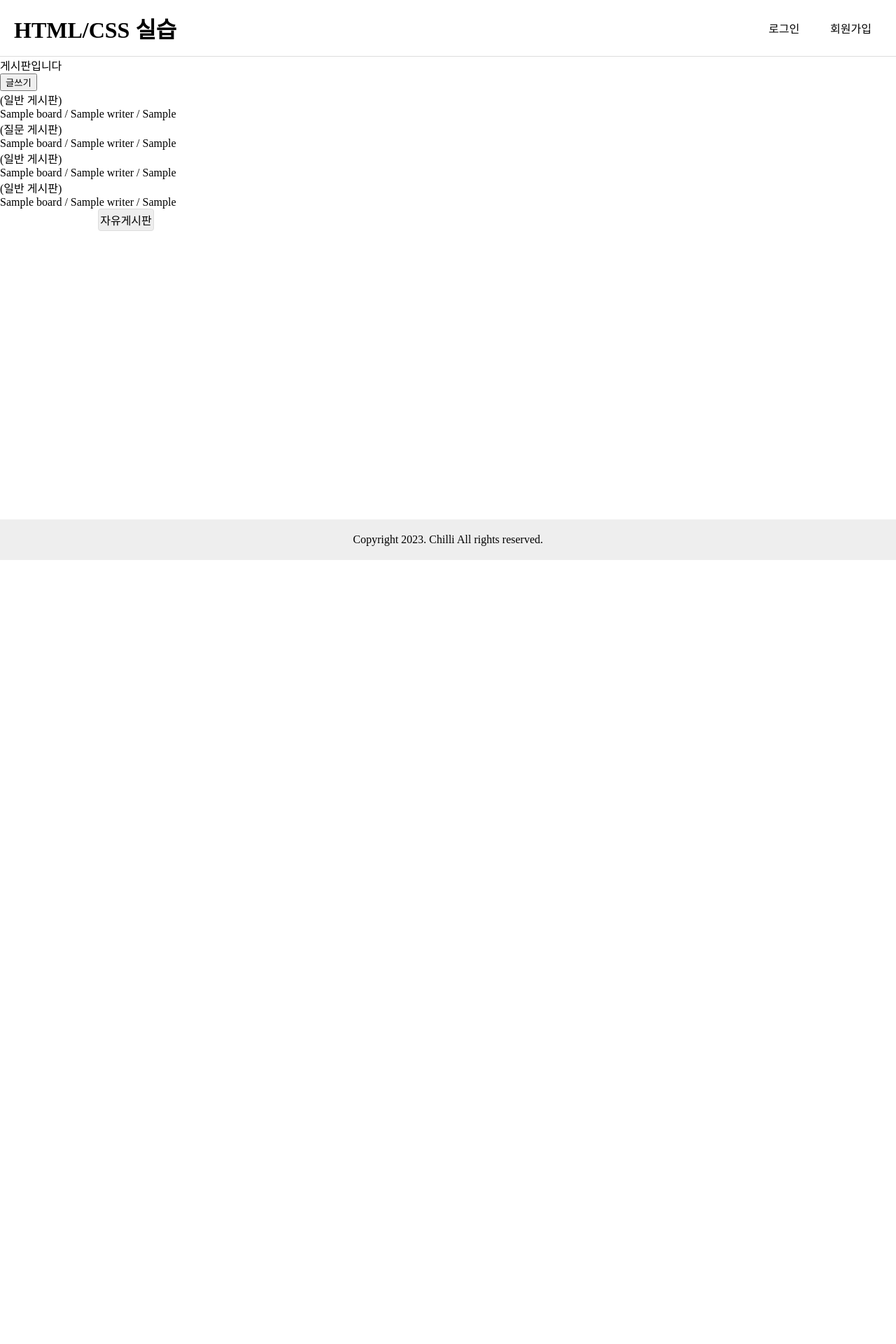
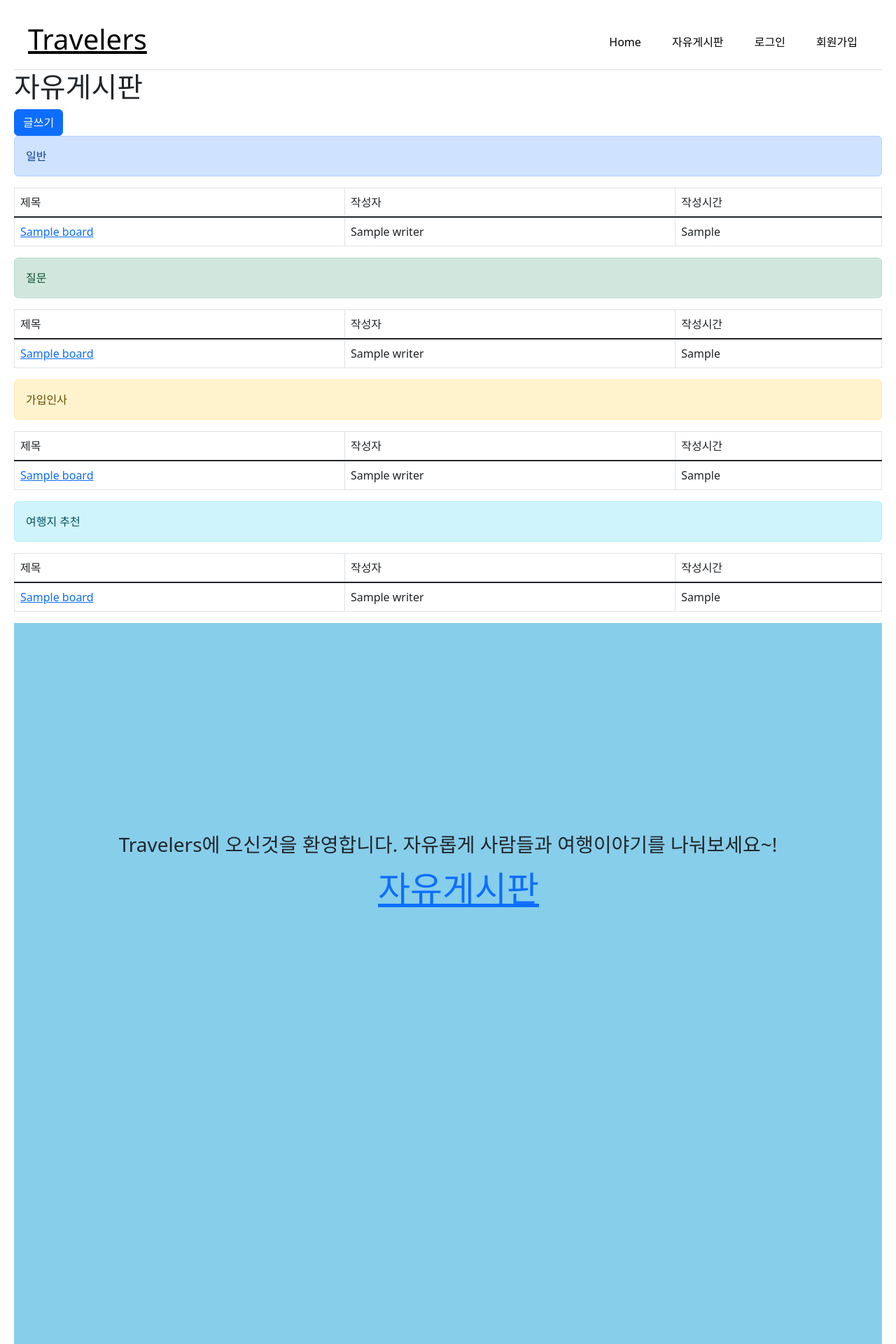
Before and after one commit to k2h2j3/Orme_djangoproject, a Django app: template board/templates/board/board_list.html in a window 1280 px wide. Shown: the top 1920 px of the page at 70% size. Before the commit the page ends 800 px from the top, so only its background shows below. Run offline with Django 3.2, Linux system fonts and the light colour scheme; the template is opened without the code that fills it: most values are stand-ins (such as "Sample title", 1, 10 or a date in 2020).

Commit message:
7/19 조회수 기능, index.html, board_list.html css파일 추가

```diff
--- a/board/templates/board/board_list.html
+++ b/board/templates/board/board_list.html
@@ -1,51 +1,147 @@
 {% extends 'home/index.html' %}
 
 {% block contents %}
-<div>게시판입니다</div>
-<div>
-    <a href="{% url 'board:board_write' %}"><button>글쓰기</button></a>
+
+<head>
+  <meta charset="UTF-8">
+  <meta http-equiv="X-UA-Compatible" content="IE=edge">
+  <meta name="viewport" content="width=device-width, initial-scale=1.0">
+  <title>자유게시판</title>
+  <link rel="stylesheet" href="/static/css/board_list.css">
+  <link href="https://cdn.jsdelivr.net/npm/bootstrap@5.2.3/dist/css/bootstrap.min.css" rel="stylesheet" integrity="sha384-rbsA2VBKQhggwzxH7pPCaAqO46MgnOM80zW1RWuH61DGLwZJEdK2Kadq2F9CUG65" crossorigin="anonymous">
+</head>
+
+<body>
+  <div class="title-free">
+    <h1>
+      자유게시판
+    </h1>
+  </div>
+  <div class="btn-write">
+      <a href="{% url 'board:board_write' %}"><button type="button" class="btn btn-primary">글쓰기</button></a>
   </div>
 
   <div class="board">
       <div class="normal-board">
-        <p>(일반 게시판)</p>
+          <div class="alert alert-primary" role="alert">
+            일반
+          </div>
+          {% if normal_boards %}
+            <table class="table table-bordered">
+              <thead class="Table-light">
+                <tr>
+                  <td>제목</td>
+                  <td>작성자</td>
+                  <td>작성시간</td>
+                </tr>
+              </thead>
+              <tbody class="table-group-divider">
                 {% for board in normal_boards %}
-        {% if board %}
-        <a href='/board/detail/{{ board.id }}' target='_self'>
-          <div>{{ board.title }} / {{ board.writer }} / {{ board.write_dttm }}</div>
+                  <tr>
+                    <td>
+                      <a href='/board/detail/{{ board.id }}' target='_self'>{{ board.title }}
                       </a>
+                    </td>
+                    <td>{{ board.writer }}</td>
+                    <td>{{ board.write_dttm }}</td>
+                  </tr>
+                {% endfor %}
+              </tbody>
+            </table>
+          {% else %}
+            <p>작성된 게시물이 없습니다<p>
           {% endif %}
-        {% endfor %}
       </div>
       <div class="question-board">
-        <p>(질문 게시판)</p>
+          <div class="alert alert-success" role="alert">
+            질문
+          </div>
+          {% if question_boards %}
+            <table class="table table-bordered">
+              <thead class="Table-light">
+                <tr>
+                  <td>제목</td>
+                  <td>작성자</td>
+                  <td>작성시간</td>
+                </tr>
+              </thead>
+              <tbody class="table-group-divider">
                 {% for board in question_boards %}
-        {% if board %}
-        <a href='/board/detail/{{ board.id }}' target='_self'>
-          <div>{{ board.title }} / {{ board.writer }} / {{ board.write_dttm }}</div>
+                  <tr>
+                    <td>
+                      <a href='/board/detail/{{ board.id }}' target='_self'>{{ board.title }}
                       </a>
+                    </td>
+                    <td>{{ board.writer }}</td>
+                    <td>{{ board.write_dttm }}</td>
+                  </tr>
+                {% endfor %}
+              </tbody>
+            </table>
+          {% else %}
+            <p>작성된 게시물이 없습니다<p>
           {% endif %}
-        {% endfor %}
       </div>
       <div class="introduce-board">
-        <p>(일반 게시판)</p>
+          <div class="alert alert-warning" role="alert">
+            가입인사
+          </div>
+          {% if introduce_boards %}
+            <table class="table table-bordered">
+              <thead class="Table-light">
+                <tr>
+                  <td>제목</td>
+                  <td>작성자</td>
+                  <td>작성시간</td>
+                </tr>
+              </thead>
+              <tbody class="table-group-divider">
                 {% for board in introduce_boards %}
-        {% if board %}
-        <a href='/board/detail/{{ board.id }}' target='_self'>
-          <div>{{ board.title }} / {{ board.writer }} / {{ board.write_dttm }}</div>
+                  <tr>
+                    <td>
+                      <a href='/board/detail/{{ board.id }}' target='_self'>{{ board.title }}
                       </a>
+                    </td>
+                    <td>{{ board.writer }}</td>
+                    <td>{{ board.write_dttm }}</td>
+                  </tr>
+                {% endfor %}
+              </tbody>
+            </table>
+          {% else %}
+            <p>작성된 게시물이 없습니다<p>
           {% endif %}
-        {% endfor %}
       </div>
       <div class="recommend-board">
-        <p>(일반 게시판)</p>
+          <div class="alert alert-info" role="alert">
+            여행지 추천
+          </div>
+          {% if recommend_boards %}
+            <table class="table table-bordered">
+              <thead class="Table-light">
+                <tr>
+                  <td>제목</td>
+                  <td>작성자</td>
+                  <td>작성시간</td>
+                </tr>
+              </thead>
+              <tbody class="table-group-divider">
                 {% for board in recommend_boards %}
-        {% if board %}
-        <a href='/board/detail/{{ board.id }}' target='_self'>
-          <div>{{ board.title }} / {{ board.writer }} / {{ board.write_dttm }}</div>
+                  <tr>
+                    <td>
+                      <a href='/board/detail/{{ board.id }}' target='_self'>{{ board.title }}
                       </a>
+                    </td>
+                    <td>{{ board.writer }}</td>
+                    <td>{{ board.write_dttm }}</td>
+                  </tr>
+                {% endfor %}
+              </tbody>
+            </table>
+          {% else %}
+            <p>작성된 게시물이 없습니다<p>
           {% endif %}
-        {% endfor %}
       </div>
   </div>
+</body>
 {% endblock contents %}
--- a/board/views.py
+++ b/board/views.py
@@ -57,6 +57,9 @@ def board_detail(request, pk):
     board = get_object_or_404(Board, id=pk)
     context['board'] = board
 
+    board.hits += 1
+    board.save()
+
     if board.writer.user_id == login_session:
         context['writer'] = True
     else:
--- a/home/templates/home/index.html
+++ b/home/templates/home/index.html
@@ -5,17 +5,20 @@
   <meta charset="UTF-8">
   <meta http-equiv="X-UA-Compatible" content="IE=edge">
   <meta name="viewport" content="width=device-width, initial-scale=1.0">
-  <title>게시판</title>
-  <link rel="stylesheet" href="/static/css/common.css">
-  <link rel="stylesheet" href="/static/css/table.css">
-  <link rel="stylesheet" href="/static/css/list.css">
+  <title>메인</title>
+  <link rel="stylesheet" href="/static/css/index.css">
+  <link rel="stylesheet" href="/static/css/login.css">
+  <!-- CSS only -->
+  <link href="https://cdn.jsdelivr.net/npm/bootstrap@5.2.3/dist/css/bootstrap.min.css" rel="stylesheet" integrity="sha384-rbsA2VBKQhggwzxH7pPCaAqO46MgnOM80zW1RWuH61DGLwZJEdK2Kadq2F9CUG65" crossorigin="anonymous">
 </head>
 
 <body>
   <!-- header -->
   <div class="header">
-    <h1><a href="index.html">HTML/CSS 실습</a></h1>
+    <h1><a href="/">Travelers</a></h1>
     <div class="header-click">
+      <a href="/">Home</a>
+      <a href="{% url 'board:board_list' %}">자유게시판</a>
       {% if login_session %}
       <a href="{% url 'user:logout' %}" class="">로그아웃</a>
       {% else %}
@@ -24,12 +27,20 @@
       {% endif %}
     </div>
   </div>
+
+
   {% block contents %}
   {% endblock contents%}
-  <!-- // header -->
+  <div class="main">
+    <div class = "box-board-introduce">
+      <div class = "introduce-site">
+        <h3>Travelers에 오신것을 환영합니다. 자유롭게 사람들과 여행이야기를 나눠보세요~!</h3>
+        <div class="box-board-free">
+        <a href="{% url 'board:board_list' %}" class="tag-board-free">자유게시판</a>
+    </div>
+      </div>
+    </div>
 
-  <div class="main">
-        <a href="{% url 'board:board_list' %}" class="btn btn-outline-success">자유게시판</a>
   </div>
 
   <!-- footer -->
--- /dev/null
+++ b/static/css/board_list.css
@@ -0,0 +1,6 @@
+body {
+    padding-top: 20px;
+    padding-left: 20px;
+    padding-right: 20px;
+    padding-bottom: 20px;
+}
--- /dev/null
+++ b/static/css/index.css
@@ -0,0 +1,62 @@
+/* header */
+.header {
+	display: flex;
+	align-items: center;
+	justify-content: space-between;
+	padding: 0 20px;
+	height: 80px;
+	border-bottom: 1px solid #ddd;
+}
+.header h1 a {
+	color: black;
+}
+.header-click a,
+.header-click button {
+	padding: 10px 15px;
+	margin-left: 10px;
+	color: black;
+	text-decoration: none;
+}
+.header-click button {
+	font: inherit;
+	border: 0;
+	background: none;
+}
+
+/* layout --------------------------------- */
+body {
+	min-width: 1000px;
+	display: flex;
+	flex-direction: column;
+	min-height: 100vh;
+}
+
+.box-board-introduce {
+	width: 100%;
+	height: 1500px;
+	background-color: skyblue;
+}
+
+.introduce-site {
+	padding-top: 300px;
+	text-align: center;
+}
+
+.box-board-free {
+	width: 100%;
+	height: 600px;
+}
+
+.tag-board-free {
+	font-size: 50px;
+	padding-top: 30px;
+	padding-left: 30px;
+}
+
+/* footer */
+.footer {
+	background: #eee;
+	text-align: center;
+	padding: 20px 0;
+	margin-top: 80px;
+}
--- a/user/templates/user/register.html
+++ b/user/templates/user/register.html
@@ -1,7 +1,7 @@
 {% extends 'home/index.html' %}
 
 {% block contents %}
-<div>회원가입<div>
+<div><h1>회원가입</h1><div>
 
 <form action="" method="POST">
     {% csrf_token %}
```
Also changed, not shown: user/templates/user/login.html (+5 -2 lines), media/django-summernote/2023-07-19/148406a4-a8a9-49a2-b4ea-6f950aafb667.png (added), static/css/login.css (added), static/css/register.css (added). Lines whose indentation alone changed are shown as unchanged.
